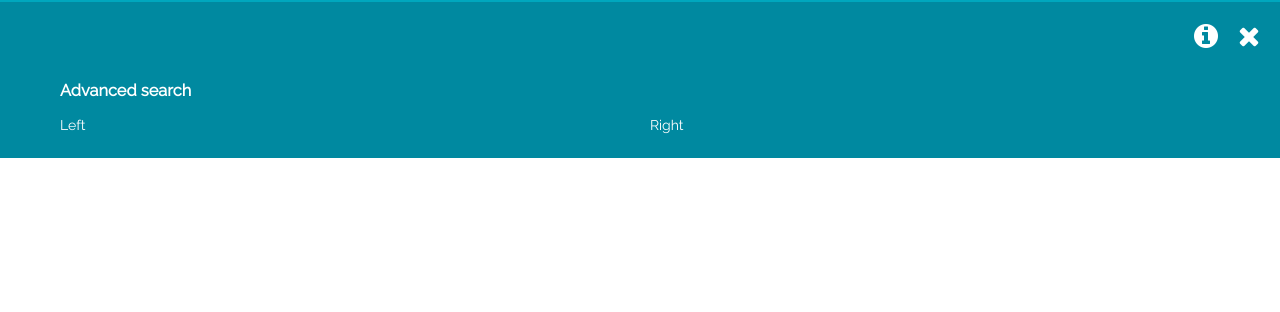
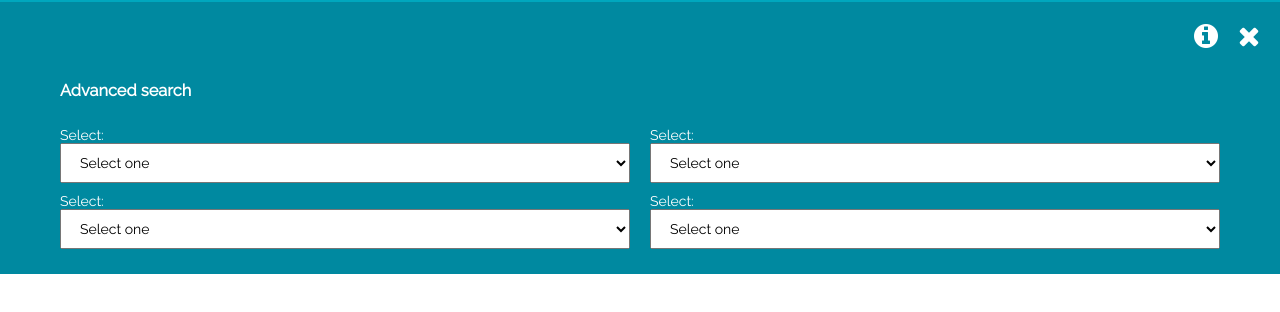
Before and after one commit to andresg9108/mydesign, a website: page web/floatheader/floatheader1/index.html in a window 1280 px wide. Both pictures are taken after a click on the element 660 px from the left and 30 px from the top of the page. Shown: the part 58-370 px from the top of the page. Drawn offline with Linux system fonts and the light colour scheme.

Commit message:
Search advanced

```diff
--- a/src/sass/components/_containers.sass
+++ b/src/sass/components/_containers.sass
@@ -9,7 +9,6 @@
 
 	>#left, >#right
 		width: 100%
-		margin-bottom: 10px
 .my-justify
 	text-align: justify
 .my-p
--- a/web/floatheader/floatheader1/index.html
+++ b/web/floatheader/floatheader1/index.html
@@ -68,10 +68,54 @@
           <form>
             <div class="my-two-columns">
               <div id="left">
-                Left
+                <div class="my-field-column">
+                  <label for="search">Select:</label>
+                  <select class="my-selectionmenu">
+                    <option value="0">Select one</option>
+                    <option value="1">Option #1</option>
+                    <option value="2">Option #2</option>
+                    <option value="3">Option #3</option>
+                    <option value="4">Option #4</option>
+                  </select>
+                  <span></span>
+                </div>
+
+                <div class="my-field-column">
+                  <label for="search">Select:</label>
+                  <select class="my-selectionmenu">
+                    <option value="0">Select one</option>
+                    <option value="1">Option #1</option>
+                    <option value="2">Option #2</option>
+                    <option value="3">Option #3</option>
+                    <option value="4">Option #4</option>
+                  </select>
+                  <span></span>
+                </div>
               </div>
               <div id="right">
-                Right
+                <div class="my-field-column">
+                  <label for="search">Select:</label>
+                  <select class="my-selectionmenu">
+                    <option value="0">Select one</option>
+                    <option value="1">Option #1</option>
+                    <option value="2">Option #2</option>
+                    <option value="3">Option #3</option>
+                    <option value="4">Option #4</option>
+                  </select>
+                  <span></span>
+                </div>
+
+                <div class="my-field-column">
+                  <label for="search">Select:</label>
+                  <select class="my-selectionmenu">
+                    <option value="0">Select one</option>
+                    <option value="1">Option #1</option>
+                    <option value="2">Option #2</option>
+                    <option value="3">Option #3</option>
+                    <option value="4">Option #4</option>
+                  </select>
+                  <span></span>
+                </div>
               </div>
             </div>
           </form>
```
Also changed, not shown: src/css/main.css, 1 other file.
